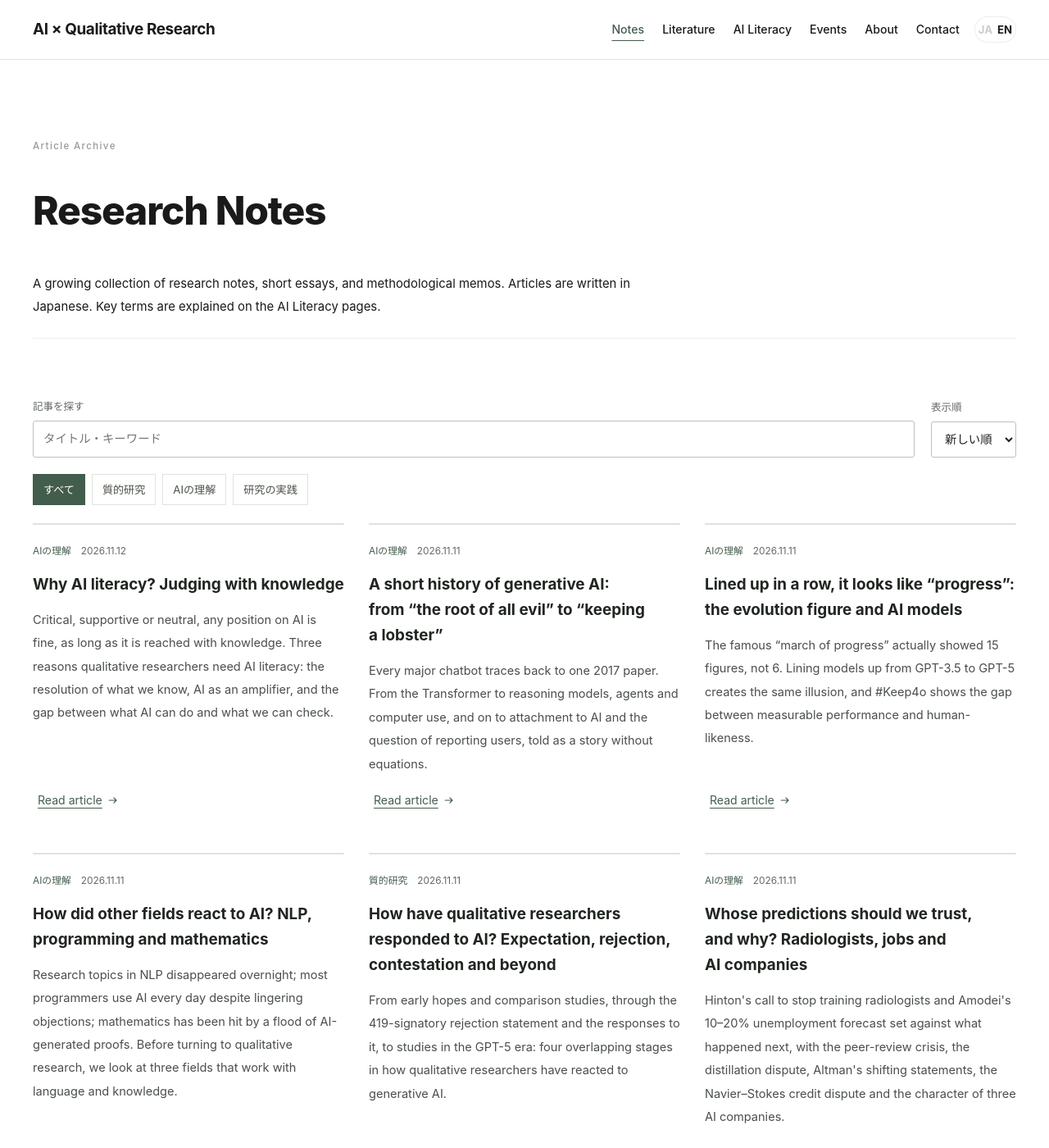
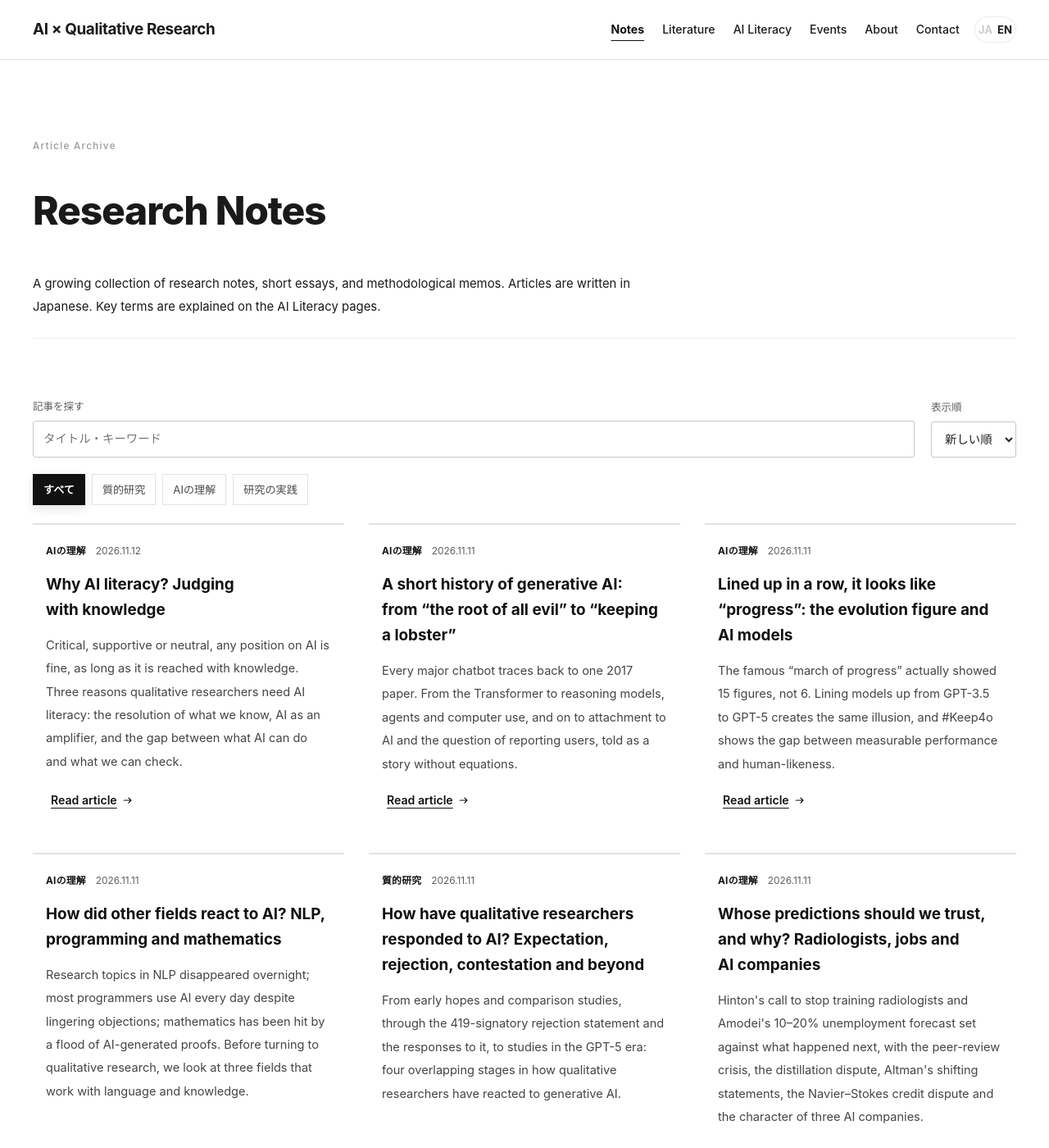
Before and after one commit to xuehaisheng/ai-qualitative-research, a Jekyll site: the page built from articles.html, in a window 1280 px wide and 1400 px high. Shown: the whole window at 82% size. Built offline with Jekyll 4.4.1, drawn with Linux system fonts in a browser that asks for light colours.

Commit message:
Switch the site palette to black and white
Remove the green accent and greenish grays; emphasis now comes from bold
weight and soft shadows (note cards, reading path, lead blocks, pressed
tags, buttons). Base theme navy and gold accents are set to black too.

Co-Authored-By: Claude Opus 5.5 <noreply@anthropic.com>
Claude-Session: https://claude.ai/code/session_01Lmg6w9NJRA6yGBV9Eynzga

```diff
--- a/assets/css/reader.css
+++ b/assets/css/reader.css
@@ -1,5 +1,5 @@
 /* Reading and discovery. Existing article text and figures retain their styles. */
-:root { --reader-ink: #202520; --reader-muted: #626862; --reader-line: #dfe3de; --reader-accent: #435d4c; --reader-tint: #f5f7f3; }
+:root { --reader-ink: #111111; --reader-muted: #5e5e5e; --reader-line: #e2e2e2; --reader-accent: #111111; --reader-tint: #f5f5f5; --reader-shadow: 0 10px 28px rgba(0,0,0,.08); --reader-shadow-strong: 0 16px 36px rgba(0,0,0,.13); }
 [hidden] { display: none !important; }
 :focus-visible { outline: 2px solid var(--reader-accent); outline-offset: 5px; }
 .skip-link { position: fixed; top: 10px; left: 18px; padding: 10px 16px; z-index: 100; background: #fff; transform: translateY(-160%); }
@@ -31,11 +31,11 @@
 .reader-note h3 { margin: 14px 0 !important; font-size: 1.18rem !important; line-height: 1.65 !important; font-weight: 650 !important; text-wrap: pretty; }
 .reader-note h3 a { display: block; color: var(--reader-ink); text-decoration: none; }
 .reader-note h3 a:hover { text-decoration: underline; text-underline-offset: 4px; }
-.reader-note p { margin: 0 0 18px; font-size: .91rem; line-height: 1.95; color: #494f49; }
+.reader-note p { margin: 0 0 18px; font-size: .91rem; line-height: 1.95; color: #444444; }
 .reader-note > .reader-link { margin-top: auto; }
 .reader-meta { display: flex; flex-wrap: wrap; gap: 8px 12px; font-size: .74rem; color: var(--reader-muted); align-items: baseline; }
 .reader-meta > span:first-child { color: var(--reader-accent); }
-.updated-label { color: #767d74; }
+.updated-label { color: #777777; }
 .reader-section-foot { display: flex; flex-wrap: wrap; align-items: center; justify-content: space-between; gap: 14px; margin-top: 24px; }
 .reader-section-foot p { margin: 0; font-size: .83rem; color: var(--reader-muted); }
 .reader-entries { display: grid; grid-template-columns: repeat(3,minmax(0,1fr)); gap: 0; border: 1px solid var(--reader-line); }
@@ -76,17 +76,17 @@
 .reader-toolbar { display: flex; align-items: flex-end; flex-wrap: wrap; gap: 14px 20px; padding: 20px 0; }
 .reader-field { display: flex; flex-direction: column; gap: 6px; font-size: .78rem; color: var(--reader-muted); }
 .reader-field:first-child { flex: 1 1 280px; }
-.reader-field input, .reader-field select { min-height: 44px; border: 1px solid #bac3b8; padding: 9px 12px; border-radius: 3px; background: #fff; color: #222; font-size: .9rem; max-width: 100%; }
+.reader-field input, .reader-field select { min-height: 44px; border: 1px solid #c8c8c8; padding: 9px 12px; border-radius: 3px; background: #fff; color: #222; font-size: .9rem; max-width: 100%; }
 .reader-check { font-size: .83rem; display: inline-flex; gap: 8px; align-items: center; min-height: 44px; }
 .reader-check input { width: 16px; height: 16px; accent-color: var(--reader-accent); }
-.reader-button { appearance: none; min-height: 38px; padding: 7px 12px; border: 1px solid #bac3b8; border-radius: 3px; background: #fff; color: var(--reader-ink); font: inherit; font-size: .79rem; cursor: pointer; }
+.reader-button { appearance: none; min-height: 38px; padding: 7px 12px; border: 1px solid #c8c8c8; border-radius: 3px; background: #fff; color: var(--reader-ink); font: inherit; font-size: .79rem; cursor: pointer; }
 .reader-button:hover { background: var(--reader-tint); border-color: var(--reader-accent); }
-.reader-button:disabled { color: #8b9289; cursor: default; }
+.reader-button:disabled { color: #8c8c8c; cursor: default; }
 .reader-results { margin: 0; padding: 12px 0; color: var(--reader-muted); font-size: .83rem; }
-.reader-empty { padding: 30px; border: 1px dashed #bdc6bb; background: var(--reader-tint); }
+.reader-empty { padding: 30px; border: 1px dashed #c8c8c8; background: var(--reader-tint); }
 .reader-empty p { margin: 0 0 12px; }
 .reader-pill-nav { display: flex; gap: 8px; flex-wrap: wrap; margin-bottom: 22px; }
-.reader-pill { padding: 7px 12px; border: 1px solid var(--reader-line); color: #4b5249; background: #fff; font-size: .82rem; cursor: pointer; }
+.reader-pill { padding: 7px 12px; border: 1px solid var(--reader-line); color: #4a4a4a; background: #fff; font-size: .82rem; cursor: pointer; }
 .reader-pill[aria-pressed="true"] { background: var(--reader-accent); color: #fff; border-color: var(--reader-accent); }
 .paper-item { padding: 24px 0 !important; border: 0 !important; border-top: 1px solid var(--reader-line) !important; border-radius: 0 !important; scroll-margin-top: 100px; box-shadow: none !important; }
 .paper-item:target { background: var(--reader-tint); box-shadow: -14px 0 0 var(--reader-tint),14px 0 0 var(--reader-tint) !important; }
@@ -94,7 +94,7 @@
 .paper-tags { gap: 6px; }
 button.tag { background: #fff; font-family: inherit; cursor: pointer; }
 button.tag:hover, button.tag[aria-pressed="true"] { color: var(--reader-accent); border-color: var(--reader-accent); background: var(--reader-tint); }
-.paper-ref { color: #656b63 !important; }
+.paper-ref { color: #666666 !important; }
 .paper-actions { display: flex; gap: 8px; flex-wrap: wrap; align-items: center; margin-top: 14px; }
 .paper-actions > a { font-size: .8rem; margin-right: 8px; text-decoration: underline; text-underline-offset: 3px; }
 .paper-actions .reader-button { min-height: 32px; font-size: .73rem; }
@@ -112,8 +112,8 @@ button.tag:hover, button.tag[aria-pressed="true"] { color: var(--reader-accent);
 .reading-toc ol { list-style: none; margin: 0; padding: 0; }
 .reading-toc li { margin: 0 0 12px; }
 .reading-toc li[data-level="3"] { padding-left: 14px; }
-.reading-toc a { display: block; font-size: .79rem; line-height: 1.8; color: #667063; text-decoration: none; }
-.reading-toc a[aria-current="location"] { color: #253e2c; font-weight: 650; }
+.reading-toc a { display: block; font-size: .79rem; line-height: 1.8; color: #666666; text-decoration: none; }
+.reading-toc a[aria-current="location"] { color: #111111; font-weight: 650; }
 .reading-toc a:hover { text-decoration: underline; }
 .post-body h2,.post-body h3 { scroll-margin-top: 100px; }
 .editorial-figure { margin: 32px 0; }
@@ -127,7 +127,7 @@ button.tag:hover, button.tag[aria-pressed="true"] { color: var(--reader-accent);
 .post-next { max-width: 760px; margin-top: 34px; padding-top: 24px; border-top: 1px solid var(--reader-line); }
 .post-next h2 { font-size: 1rem !important; margin: 0 0 16px !important; }
 .post-next ul { list-style: none; padding: 0; margin: 0; }
-.post-next li { padding: 12px 0; border-bottom: 1px solid #edf0ea; }
+.post-next li { padding: 12px 0; border-bottom: 1px solid #eeeeee; }
 .post-next li a { font-size: .91rem; text-decoration: underline; text-underline-offset: 4px; }
 .post-terms { max-width: 760px; }
 .reader-post-foot { display: flex; flex-wrap: wrap; gap: 16px; margin: 22px 0; font-size: .8rem; }
@@ -185,7 +185,7 @@ button.tag:hover, button.tag[aria-pressed="true"] { color: var(--reader-accent);
 .paper-title { margin: 0 !important; font-size: 1.06rem !important; line-height: 1.55 !important; font-weight: 600; }
 .paper-title a { color: inherit; text-decoration: none; }
 .paper-title a:hover { text-decoration: underline; text-underline-offset: 3px; }
-.paper-title-ja { margin: 4px 0 10px !important; color: #4b5249; font-size: .88rem !important; line-height: 1.7 !important; }
+.paper-title-ja { margin: 4px 0 10px !important; color: #4a4a4a; font-size: .88rem !important; line-height: 1.7 !important; }
 .paper-item .paper-tags { display: flex; flex-wrap: wrap; margin: 0 0 4px; }
 /* Contact form */
 
@@ -236,5 +236,37 @@ button.tag:hover, button.tag[aria-pressed="true"] { color: var(--reader-accent);
 
 /* Literature list: full-text link */
 .paper-actions > a.paper-fulltext { display: inline-flex; align-items: center; min-height: 32px; padding: 6px 12px; margin-right: 2px; border: 1px solid var(--reader-accent); border-radius: 3px; background: var(--reader-accent); color: #fff; font-size: .75rem; text-decoration: none; }
-.paper-actions > a.paper-fulltext:hover { background: #33493b; }
+.paper-actions > a.paper-fulltext:hover { background: #333333; }
 .paper-actions > a.paper-fulltext .link-icon { margin-left: 5px; }
+
+/* Black and white: emphasis by weight and shadow instead of color */
+.desktop-nav .nav-link[aria-current="page"] { font-weight: 700 !important; }
+.reader-link, .reader-quick-links a, .source-link, .reading-toc summary, .reader-details > summary { font-weight: 600; }
+.reader-meta > span:first-child { font-weight: 700; letter-spacing: .02em; }
+.reader-note { padding: 22px 16px !important; transition: box-shadow .2s ease, border-color .2s ease; }
+.reader-note:hover { box-shadow: var(--reader-shadow); }
+.reader-entry { transition: box-shadow .2s ease, background-color .2s ease; }
+.reader-entry:hover { background: #fff; box-shadow: var(--reader-shadow); position: relative; z-index: 1; }
+.reader-entry strong { font-weight: 700; }
+.reader-button:hover { box-shadow: 0 4px 12px rgba(0,0,0,.08); }
+.reader-pill[aria-pressed="true"], button.tag[aria-pressed="true"] { font-weight: 700; box-shadow: 0 4px 12px rgba(0,0,0,.12); }
+button.tag[aria-pressed="true"] { background: #111; color: #fff; border-color: #111; }
+.reading-toc a[aria-current="location"] { font-weight: 700; }
+.literacy-lead { padding: 22px 26px; border: 1px solid var(--reader-line); border-left: 3px solid #111; background: #fff; box-shadow: var(--reader-shadow); }
+.literacy-lead p { font-weight: 600; }
+.step-no b { box-shadow: 0 4px 12px rgba(0,0,0,.10); font-weight: 700; }
+.reading-steps a:hover .step-no b { box-shadow: var(--reader-shadow-strong); }
+.reading-steps strong { font-weight: 700; }
+.paper-actions > a.paper-fulltext { font-weight: 600; }
+.paper-actions > a.paper-fulltext:hover { box-shadow: 0 6px 16px rgba(0,0,0,.18); }
+.contact-btn:hover { box-shadow: var(--reader-shadow-strong) !important; }
+.reader-note:hover { border-top-color: #111; }
+@media (max-width: 900px) { .reader-note { padding: 20px 0 !important; } .reader-note:hover { box-shadow: none; } }
+
+/* Base theme colors, set to black and gray */
+:root { --text: #111111; --muted: #5e5e5e; --muted-soft: #8a8a8a; --accent: #111111; --accent-2: #111111; --accent-3: #111111; --stroke: rgba(0,0,0,.10); --stroke-strong: rgba(0,0,0,.14); }
+.wiki-lead { border-left-color: #111 !important; background: #fff !important; box-shadow: var(--reader-shadow); font-weight: 600; }
+
+.lang-switch { border-color: rgba(0,0,0,.08) !important; }
+.brand-mark { box-shadow: none !important; }
+.cursor { color: #111 !important; }
```
